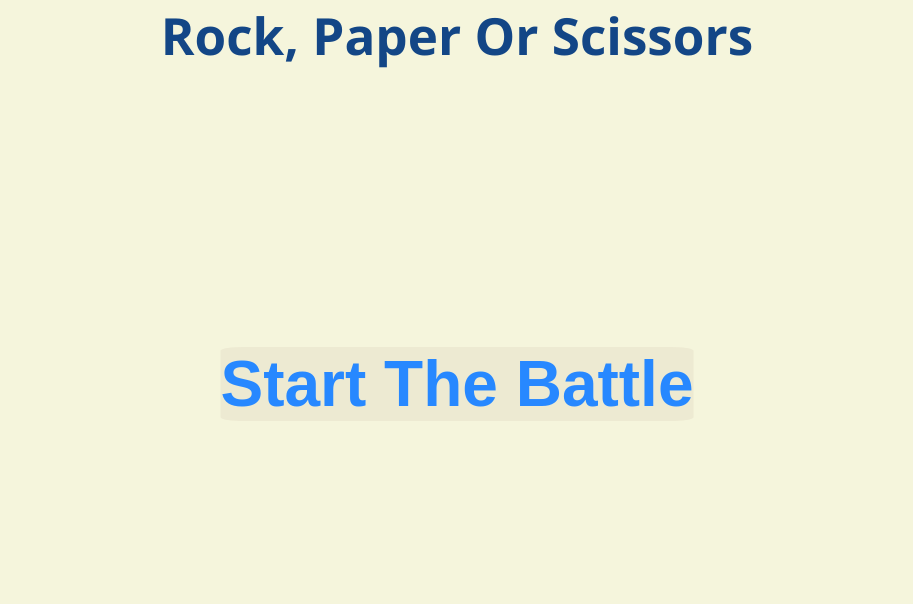
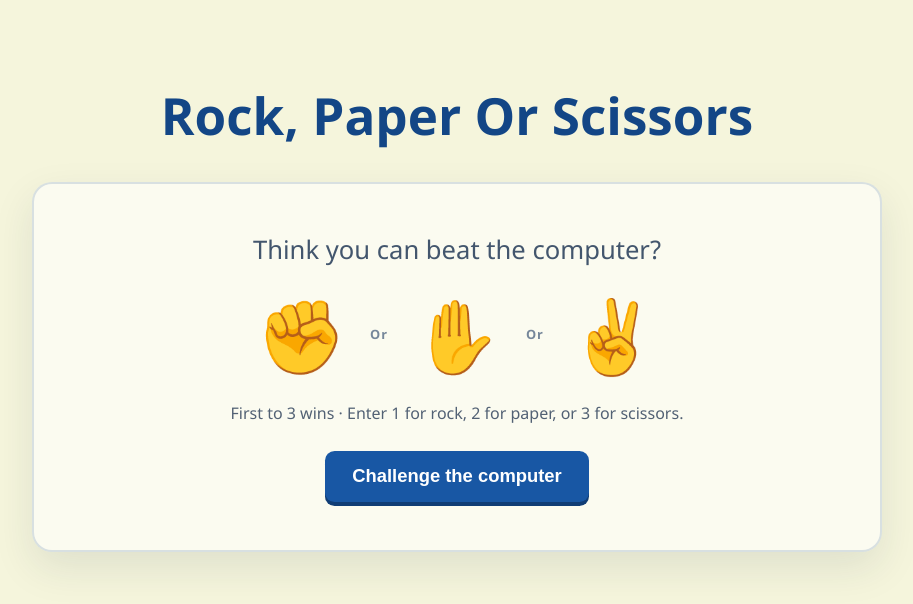
Before and after one commit to santiagoalexgonzalezc-sys/RockPaperOrScissorsGame, a plain HTML site: page index.html in a window 1280 px wide. Shown: the whole page, without its empty margins (183-1096 px from the left). Drawn offline with Linux system fonts and the light colour scheme.

Commit message:
Addding computer image with choices at the start of the screen

```diff
--- a/css/styles.css
+++ b/css/styles.css
@@ -2,6 +2,7 @@ body {
   font-family: 'Segoe UI', Tahoma, Geneva, Verdana, sans-serif;
   margin: 0;
   background-color: beige;
+  color: #24364b;
 }
 
 
@@ -15,25 +16,40 @@ html {
   font-size: clamp(3rem, 4vw, 5rem);
   color: rgb(19, 70, 134);
   text-align: center;
-  margin-top: 0%;
-  margin-bottom: 0%;
-  padding-top: 0%;
-  padding-bottom: 0%;
-  display: flex;
-  justify-content: center;
+  margin: 0;
 }
 
 
 
-#startBattleButton, #restart {
+#startBattleButton,
+#restart {
+  border: 0;
+  border-radius: 0.6rem;
+  font-weight: bold;
+  cursor: pointer;
+  transition: background-color 0.2s ease-in-out, transform 0.2s ease-in-out, box-shadow 0.2s ease-in-out;
+}
+
+#startBattleButton {
+  margin-top: 1.5rem;
+  padding: 0.9rem 1.7rem;
+  background-color: #1857a4;
+  color: white;
+  font-size: 1.15rem;
+  box-shadow: 0 4px 0 #103d75;
+}
+
+#startBattleButton:hover {
+  background-color: #0e478d;
+  transform: translateY(-2px);
+  box-shadow: 0 6px 0 #103d75;
+}
+
+#restart {
   display: flex;
-  border: transparent;
-  border-radius: 5%;
-  font-weight: bold;
   background-color: rgba(95, 21, 21, 0.048);
   font-size: clamp(3.5rem, 5vw, 5.5rem);
   color: rgb(39, 136, 255);
-  transition: background-color 0.2s ease-in-out, transform 0.2s ease-in-out;
   margin-top: 5%;
   margin-right: 0%;
   margin-left: 0%;
@@ -44,19 +60,109 @@ html {
   transform: translate(-50%, -50%);
 }
 
-#startBattleButton:hover, #restart:hover {
+#restart:hover {
   background-color: rgba(1, 163, 163, 0.2);
 }
 
-#startBattleButton:active, #restart:active {
+#startBattleButton:active {
+  transform: translateY(2px);
+  box-shadow: 0 2px 0 #103d75;
+}
+
+#restart:active {
   background-color: rgba(219, 8, 8, 0.4);
-  transform: translatex(-50%, -50%) scale(0.95); /* Slightly shrink the button when clicked */
+  transform: translate(-50%, -50%) scale(0.95);
   box-shadow: 0 1px 0 #0056b3;
 }
 
+#battle {
+  width: min(92%, 850px);
+  margin: 0 auto;
+  padding: clamp(3rem, 10vh, 7rem) 0 3rem;
+  text-align: center;
+}
+
+#goToBattle {
+  margin: 2rem auto 0;
+  padding: clamp(1.5rem, 5vw, 3rem);
+  border: 2px solid rgba(19, 70, 134, 0.15);
+  border-radius: 1.25rem;
+  background: rgba(255, 255, 255, 0.58);
+  box-shadow: 0 1rem 2.5rem rgba(34, 48, 67, 0.1);
+}
+
+#battleTagline {
+  margin: 0;
+  color: #43566d;
+  font-size: clamp(1.2rem, 2.5vw, 1.6rem);
+}
+
+#choicesPreview {
+  display: flex;
+  align-items: center;
+  justify-content: center;
+  gap: clamp(0.6rem, 2vw, 1.5rem);
+  margin: 1.5rem 0;
+  color: #173f70;
+}
+
+#choicesPreview > span:not(.choices) {
+  font-size: clamp(2.6rem, 8vw, 4.5rem);
+  line-height: 1.2;
+}
+
+.choices {
+  color: #76879a;
+  font-size: 0.8rem;
+  font-weight: 800;
+  letter-spacing: 0.08em;
+}
+
+#battleInstructions {
+  max-width: 36rem;
+  margin: 0 auto;
+  color: #526174;
+  line-height: 1.6;
+}
+
+#startBattleButton:focus-visible,
+#restart:focus-visible {
+  outline: 3px solid #f0a929;
+  outline-offset: 4px;
+}
+
 #battleChat {
-  width: min(90%, 700px);
+  width: min(100%, 900px);
   margin: 2rem auto;
+}
+
+#battleChatLayout {
+  display: grid;
+  grid-template-columns: minmax(180px, 0.7fr) minmax(0, 1.5fr);
+  align-items: center;
+  gap: clamp(1rem, 4vw, 3rem);
+}
+
+#computerOpponent {
+  margin: 0;
+  text-align: center;
+}
+
+#computerOpponent img {
+  display: block;
+  width: 100%;
+  max-height: 420px;
+  object-fit: contain;
+}
+
+#computerOpponent figcaption {
+  margin-top: 0.5rem;
+  color: #526174;
+  font-weight: 700;
+}
+
+#battleChatContent {
+  min-width: 0;
 }
 
 #chatInstructions {
@@ -168,3 +274,13 @@ html {
   margin: 0 auto;
   margin-top: 10%;
 }
+
+@media (max-width: 600px) {
+  #battleChatLayout {
+    grid-template-columns: 1fr;
+  }
+
+  #computerOpponent img {
+    max-height: 240px;
+  }
+}
--- a/index.html
+++ b/index.html
@@ -13,14 +13,36 @@
     <body>
 
         <section id="battle">
+
             <h1 id="titleBattle">Rock, Paper Or Scissors</h1>
+
             <div id="goToBattle">
-                <button id="startBattleButton">Start The Battle</button>
+
+                <p id="battleTagline">Think you can beat the computer?</p>
+
+                <div id="choicesPreview" role="img" aria-label="Rock, paper, and scissors">
+                    <span aria-hidden="true">✊</span>
+                    <span class="choices" aria-hidden="true">Or</span>
+                    <span aria-hidden="true">✋</span>
+                    <span class="choices" aria-hidden="true">Or</span>
+                    <span aria-hidden="true">✌️</span>
+                </div>
+
+                <p id="battleInstructions">First to 3 wins · Enter 1 for rock, 2 for paper, or 3 for scissors.</p>
+                <button id="startBattleButton">Challenge the computer</button>
+
             </div>
 
             <div id="battleChat" hidden>
+                <div id="battleChatLayout">
+                    <figure id="computerOpponent">
+                        <img src="./Images/Computer-character.png" alt="Your computer opponent, a smiling character wearing red glasses">
+                        <figcaption>Your opponent</figcaption>
+                    </figure>
+                    <div id="battleChatContent">
                         <p id="chatInstructions">First to 3 wins. Send 1 for rock, 2 for paper, or 3 for scissors.</p>
                         <div id="chatMessages" role="log" aria-live="polite" aria-relevant="additions"></div>
+
                         <form id="chatForm">
                             <label for="playerMessage">Your choice (1, 2, or 3)</label>
                             <div class="chatInputRow">
@@ -29,6 +51,8 @@
                             </div>
                             <p id="inputError" role="alert"></p>
                         </form>
+                    </div>
+                </div>
             </div>
         </section>
 
```
Also changed, not shown: Images/Computer-character.png (added). Lines whose indentation alone changed are shown as unchanged.
